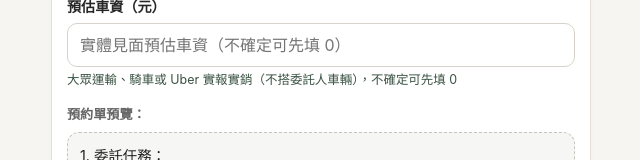
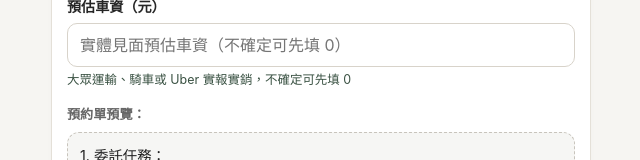
Before and after one commit to ivi39c/mei, a plain HTML site: page index.html in a window 1280 px wide. Shown: the part 1739-1899 px from the top of the page, without its empty margins (319-959 px from the left). Drawn offline with Linux system fonts and the light colour scheme.

Commit message:
更新 index.html

```diff
--- a/index.html
+++ b/index.html
@@ -745,7 +745,7 @@
         if (fareInput.value === "0") {
           fareInput.value = "";
         }
-        fareHint.textContent = "大眾運輸、騎車或 Uber 實報實銷（不搭委託人車輛），不確定可先填 0";
+        fareHint.textContent = "大眾運輸、騎車或 Uber 實報實銷，不確定可先填 0";
         locationInput.placeholder = "例如：詳細地址、捷運站出口或約定地標";
       }
 
```
